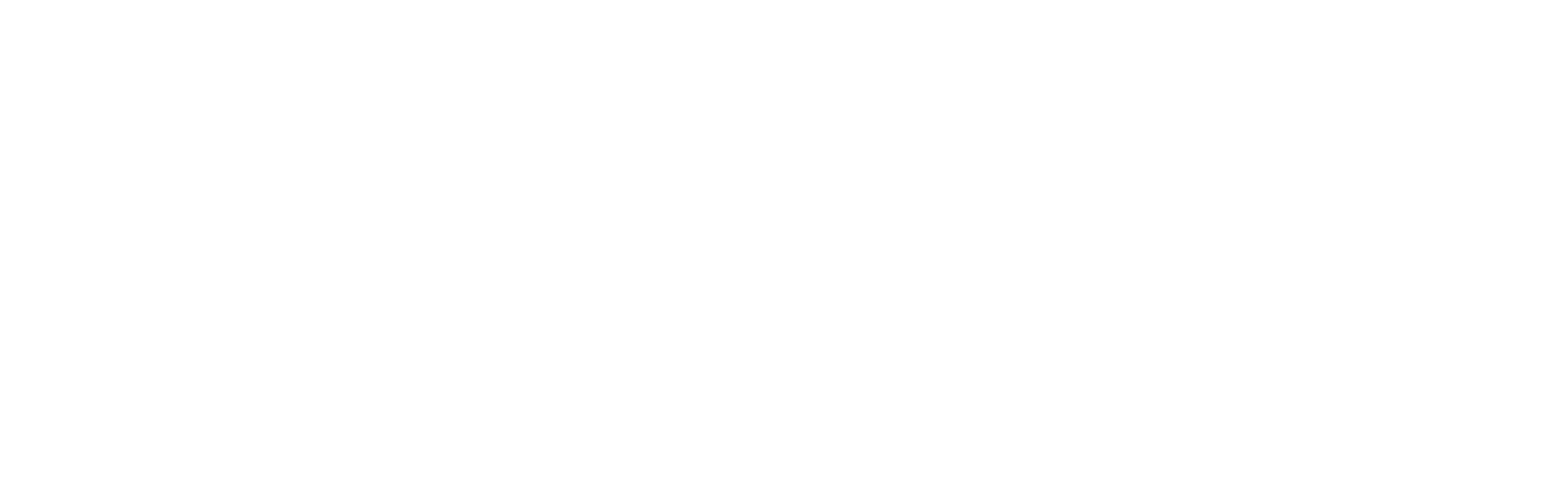
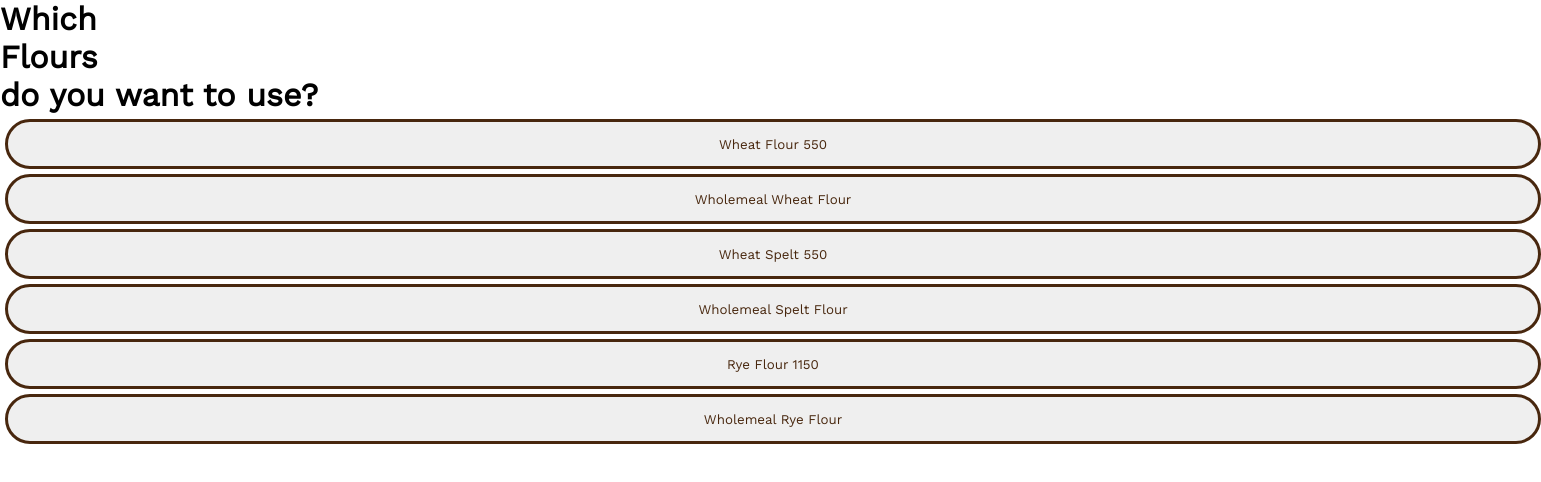
Before and after one commit to ManuelRemer/Breadzilla, a React (Create React App) app: page /generator in a window 1280 px wide. Shown: the top 482 px of the page, 1541 px wide, since content can reach past the window. Built offline with nearby package versions, Linux system fonts and the light colour scheme.

Commit message:
Create SelectionButtondynamically, useState() to toggle different styles

```diff
--- a/src/App.js
+++ b/src/App.js
@@ -1,6 +1,7 @@
 import "./App.css";
 import { BrowserRouter as Router, Switch, Route } from "react-router-dom";
-import LandingPage from "./components/LandingPage";
+import LandingPage from "./components/LandingPage/LandingPage";
+import Generator from "./components/Generator/Generator";
 
 function App() {
   return (
@@ -11,7 +12,10 @@ function App() {
             <LandingPage />
           </Route>
 
-          <Route exact path="/generator"></Route>
+          <Route exact path="/generator">
+            <Generator />
+          </Route>
+
           <Route exact path="/recipe"></Route>
           <Route exact path="/saved-recipe"></Route>
           <Route exact path="/collection"></Route>
--- /dev/null
+++ b/src/components/Generator/FlourSelection.js
@@ -0,0 +1,18 @@
+import SelectionButton from "./SelectionButton";
+// import { useState } from "react";
+
+let flours = [
+  { name: "Wheat Flour 550", style: "unselected" },
+  { name: "Wholemeal Wheat Flour", style: "unselected" },
+  { name: "Wheat Spelt 550", style: "unselected" },
+  { name: "Wholemeal Spelt Flour", style: "unselected" },
+  { name: "Rye Flour 1150", style: "unselected" },
+  { name: "Wholemeal Rye Flour", style: "unselected" },
+];
+
+export default function FlourSelection() {
+  let selection = flours.map((flour) => (
+    <SelectionButton name={flour.name} key={flour.name} />
+  ));
+  return selection;
+}
--- /dev/null
+++ b/src/components/Generator/Generator.js
@@ -0,0 +1,14 @@
+import FlourSelection from "./FlourSelection";
+
+export default function Generator() {
+  return (
+    <div className="generator">
+      <header>
+        <h1>
+          Which<p>Flours</p>do you want to use?
+          <FlourSelection />
+        </h1>
+      </header>
+    </div>
+  );
+}
--- /dev/null
+++ b/src/components/Generator/SelectionButton.css
@@ -0,0 +1,35 @@
+.selected {
+  font-family: "Work sans";
+  margin: 5px;
+  border: solid 3px var(--color-fonts);
+  border-radius: 50px;
+
+  min-width: min-content;
+  width: 120%;
+  height: 50px;
+  display: flex;
+  justify-content: center;
+  align-items: center;
+  background-color: var(--color-fonts);
+  color: var(--color-sand);
+  -webkit-appearance: none;
+  -moz-appearance: none;
+}
+
+.unselected {
+  font-family: "Work sans";
+  margin: 5px;
+  border: solid 3px var(--color-fonts);
+  border-radius: 50px;
+
+  min-width: min-content;
+  width: 120%;
+  height: 50px;
+  display: flex;
+  justify-content: center;
+  align-items: center;
+
+  color: var(--color-fonts);
+  -webkit-appearance: none;
+  -moz-appearance: none;
+}
--- /dev/null
+++ b/src/components/Generator/SelectionButton.js
@@ -0,0 +1,19 @@
+import { useState } from "react";
+import "./SelectionButton.css";
+export default function SelectionButton({ name }) {
+  const [status, setStatus] = useState("unselected");
+
+  function handleSelectionButton() {
+    if (status === "unselected") {
+      setStatus("selected");
+    } else {
+      setStatus("unselected");
+    }
+  }
+
+  return (
+    <button type="button" className={status} onClick={handleSelectionButton}>
+      {name}
+    </button>
+  );
+}
--- a/src/components/LandingPage.js
+++ b/src/components/LandingPage/LandingPage.js
@@ -1,7 +1,7 @@
 import "./LandingPage.css";
 
-import StandardButton from "./StandardButton";
-import LandingBreadSrc from "../images/LandingBread.jpg";
+import StandardButton from "../StandardButton";
+import LandingBreadSrc from "../../images/LandingBread.jpg";
 export default function LandingPage() {
   return (
     <div className="landing-page">
--- a/src/components/StandardButton.css
+++ b/src/components/StandardButton.css
@@ -1,4 +1,5 @@
 .standard-button {
+  font-family: "Work sans";
   margin: 5px;
   border: none;
   border-radius: 50px;
```
Also changed, not shown: src/components/FlourSelection.js (deleted, +0 -11 lines), src/components/Generator/FlourSelection.css (added), src/components/Generator/Generator.css (added), src/components/LandingPage/LandingPage.css (renamed from src/components/LandingPage.css).
